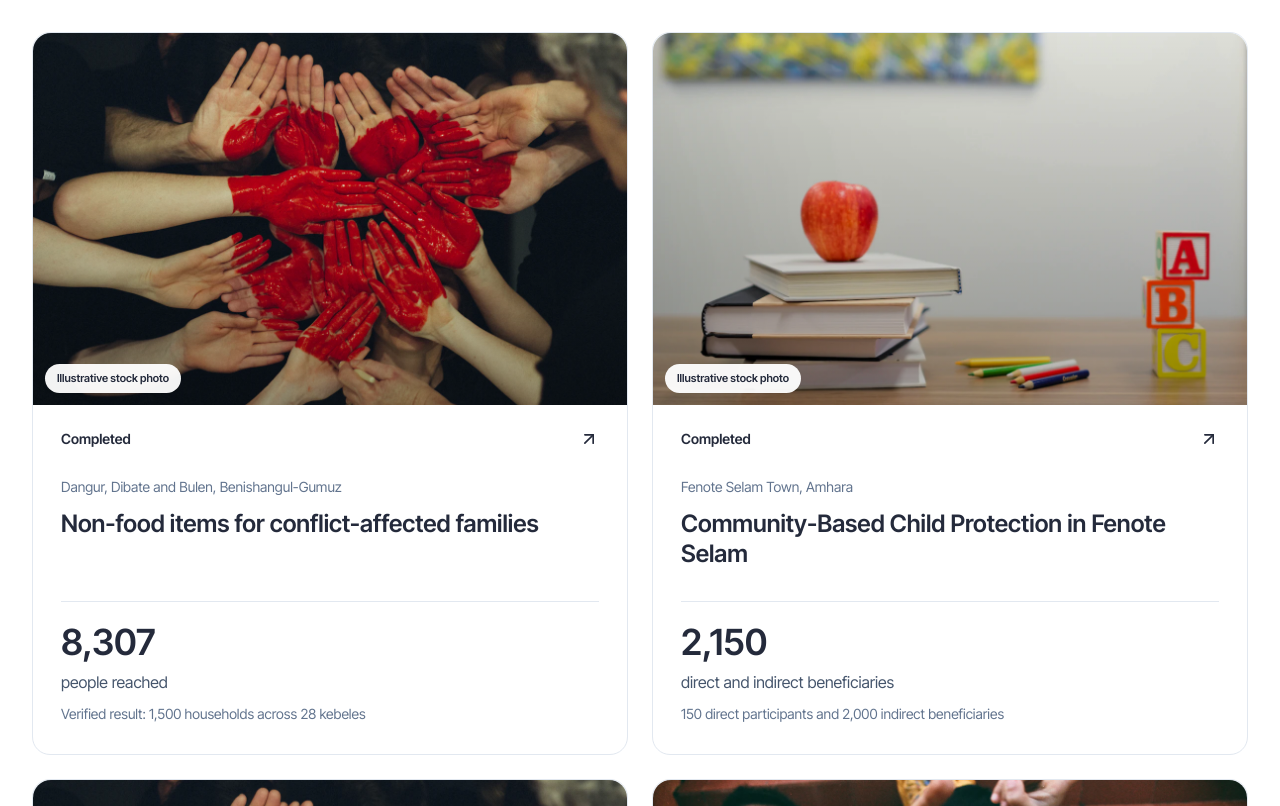
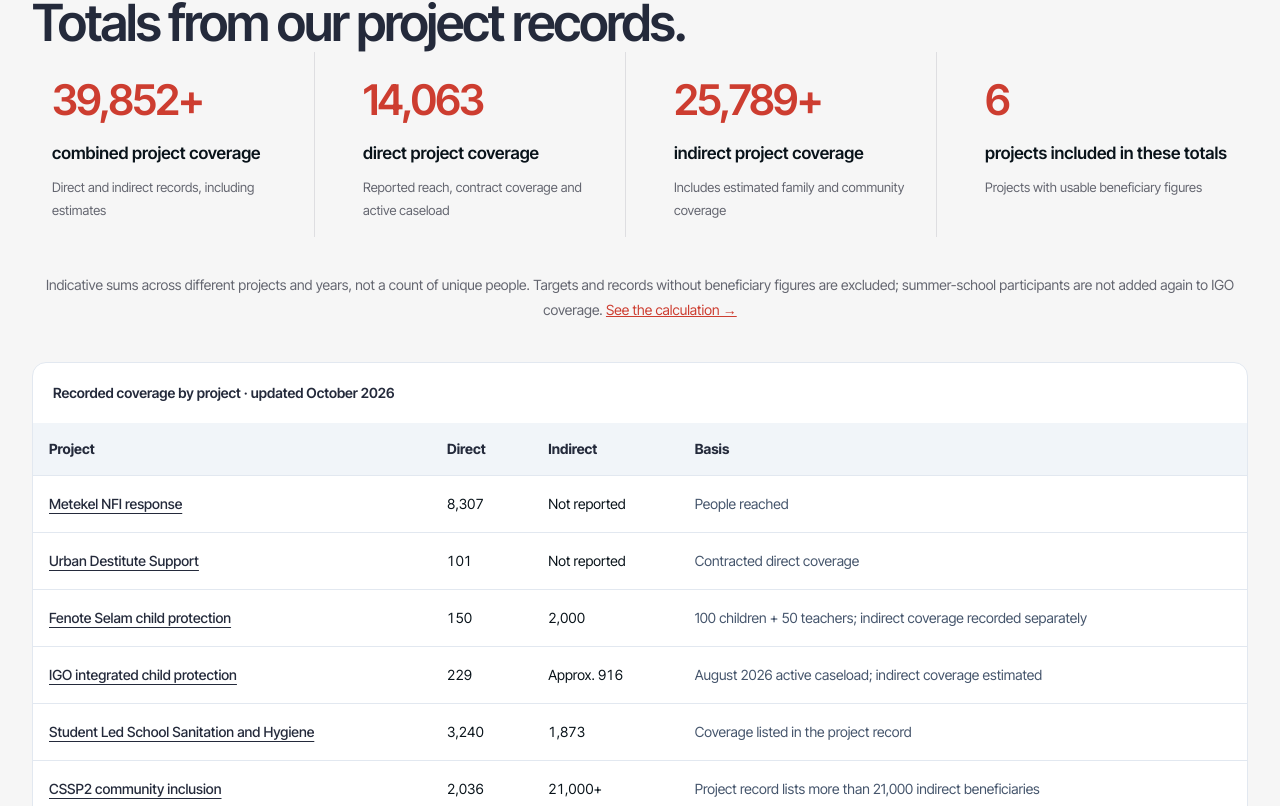
Before and after one commit to melakedf/mis-ethiopia, a Next.js app: page /impact in a window 1280 px wide. Shown: the part 654-1460 px from the top of the page. Built offline with nearby package versions, Linux system fonts and the light colour scheme.

Commit message:
Show calculated project coverage totals on MIS homepage and impact page

```diff
--- a/src/app/globals.css
+++ b/src/app/globals.css
@@ -341,3 +341,6 @@ footer .text-warm {color:#ff9e94;}
 @media (min-width:768px) and (max-width:1023px){.giving-about-grid,.giving-faq-grid{grid-template-columns:1fr}.giving-collage{max-width:600px;width:100%;margin:auto}}
 @media (max-width:767px){.giving-hero h1{font-size:clamp(2.3rem,8.5vw,3.5rem)}.giving-hero-main{padding-top:55px;padding-bottom:70px}.giving-partner-strip .text-link{margin-left:0}}
 @media (max-width:380px){.giving-purpose-grid{grid-template-columns:1fr}.giving-collage-note{padding:14px;font-size:12px}.giving-stat-grid strong{font-size:34px}}
+
+.portfolio-total-grid strong {font-size:clamp(2rem,3.3vw,3.3rem);white-space:nowrap;}
+@media(max-width:380px){.portfolio-total-grid strong{font-size:1.7rem}}
--- a/src/app/page.tsx
+++ b/src/app/page.tsx
@@ -1,3 +1,4 @@
+import { PortfolioTotals } from "@/components/sections/portfolio-totals";
 import Link from "next/link";
 import Image from "next/image";
 import { ArrowUpRight, ShieldCheck, Heart, BookOpen, Sprout, Target, Eye, HelpingHand } from "lucide-react";
@@ -18,7 +19,7 @@ export default function Home(){return <>
  <div className="site-wrap giving-hero-main"><div className="hero-copy giving-hero-content"><p className="giving-kicker giving-kicker-light">Support. Empower. Transform.</p><h1>Supporting children,<br/>families and communities<br/><span>across Ethiopia.</span></h1><p className="giving-hero-description">Multi Integrated Support connects child protection, education and humanitarian assistance with the priorities of the communities we serve.</p><div className="giving-hero-actions"><Action href="/donate">Support our work</Action><Link href="/projects" className="giving-story-link"><span><ArrowUpRight size={23}/></span>Explore our impact</Link></div></div></div>
  <p className="giving-photo-label">Temporary stock photo · MIS imagery coming soon</p>
 </section>
-<section className="site-section giving-soft"><div className="site-wrap"><div className="giving-center"><p className="giving-kicker">Our documented experience</p><h2 className="section-title">Our work, in documented numbers.</h2></div><div className="giving-stat-grid">{[projects[0],projects[1],projects[5],projects[3]].map(p=><Link key={p.slug} href={`/projects/${p.slug}`}><strong>{p.figure}</strong><h3>{p.unit}</h3><p>{p.qualifier}</p></Link>)}</div><p className="giving-section-note">Different projects and reporting periods. Figures represent distinct measures and are not a combined total.</p></div></section>
+<section className="site-section giving-soft"><div className="site-wrap"><div className="giving-center"><p className="giving-kicker">Our documented experience</p><h2 className="section-title">Our work, in documented numbers.</h2></div><PortfolioTotals/></div></section>
 <section className="giving-partner-strip"><div className="site-wrap"><div><p className="giving-kicker">Working with partners</p><h2>Local action. Shared commitment.</h2></div><p><strong>Current initiative:</strong> Institute for Global Outreach (IGO)<br/><strong>Past project partners include:</strong> IOM / RRF, Nexus Ethiopia and the Ministry of Women and Social Affairs.</p><Link href="/partners" className="text-link">View partnership records <ArrowUpRight size={18}/></Link></div></section>
 <section className="site-section giving-soft"><div className="site-wrap giving-about-grid"><div className="giving-collage"><ProjectPhoto media={mediaLibrary.support} className="giving-collage-main" sizes="(max-width: 900px) 90vw, 42vw"/><ProjectPhoto media={mediaLibrary.education} className="giving-collage-small" sizes="(max-width: 900px) 45vw, 22vw"/><div className="giving-collage-note"><Heart size={24}/><span>Rooted in communities.<br/><strong>Driven by care.</strong></span></div></div><div><p className="giving-kicker">About MIS Ethiopia</p><h2 className="section-title">Community-led support.<br/><span className="giving-muted">From immediate needs to opportunity.</span></h2><p className="giving-body">Multi Integrated Support is an Ethiopian national civil society organization. We connect immediate assistance with long-term development for disadvantaged mothers, children and hard-to-reach communities.</p><div className="giving-purpose-grid"><article><span className="giving-icon"><Target/></span><h3>Our mission</h3><p>Improve access to health and education, support income generation and care for the environment through community participation.</p></article><article className="giving-red-card"><span className="giving-icon"><Eye/></span><h3>Our vision</h3><p>Poor, disadvantaged and hard-to-reach communities living in safe and decent conditions.</p></article></div><Action href="/about">Get to know MIS</Action></div></div></section>
 <section className="site-section giving-services"><div className="site-wrap"><div className="giving-center"><p className="giving-kicker">Our programs</p><h2 className="section-title">Connected support.<br/>For every stage of life.</h2></div><div className="giving-service-grid">{services.map(s=><article key={s.title} className="giving-service-card"><span className="giving-icon"><s.icon/></span><h3>{s.title}</h3><p>{s.body}</p><Link href={s.href} className="giving-card-link">Explore program <ArrowUpRight size={22}/></Link></article>)}</div><p className="giving-section-note">Eight complementary areas. One community-centered approach. <Link href="/programs">Explore all programs <ArrowUpRight size={16}/></Link></p></div></section>
--- /dev/null
+++ b/src/components/sections/portfolio-totals.tsx
@@ -0,0 +1,11 @@
+import Link from "next/link";
+import { portfolioTotals, formatCoverage } from "@/data/portfolio-totals";
+export function PortfolioTotals() {
+  const stats = [
+    { value: `${formatCoverage(portfolioTotals.combined)}+`, label: "combined project coverage", note: "Direct and indirect records, including estimates" },
+    { value: formatCoverage(portfolioTotals.direct), label: "direct project coverage", note: "Reported reach, contract coverage and active caseload" },
+    { value: `${formatCoverage(portfolioTotals.indirect)}+`, label: "indirect project coverage", note: "Includes estimated family and community coverage" },
+    { value: String(portfolioTotals.projects), label: "projects included in these totals", note: "Projects with usable beneficiary figures" },
+  ];
+  return <><div className="giving-stat-grid portfolio-total-grid">{stats.map(stat => <Link key={stat.label} href="/impact#portfolio-totals"><strong>{stat.value}</strong><h3>{stat.label}</h3><p>{stat.note}</p></Link>)}</div><p className="giving-section-note">Indicative sums across different projects and years, not a count of unique people. Targets and records without beneficiary figures are excluded; summer-school participants are not added again to IGO coverage. <Link href="/impact#portfolio-totals">See the calculation →</Link></p></>;
+}
--- /dev/null
+++ b/src/data/portfolio-totals.ts
@@ -0,0 +1,14 @@
+// Sums of recorded coverage, not deduplicated people or audited outcomes.
+// Missing indirect figures contribute nothing to the sum, rather than implying zero coverage.
+export const coverageRecords = [
+  { slug: "metekel-nfi-response", title: "Metekel NFI response", direct: 8307, indirect: null, basis: "People reached" },
+  { slug: "urban-destitute-support", title: "Urban Destitute Support", direct: 101, indirect: null, basis: "Contracted direct coverage" },
+  { slug: "fenote-selam-child-protection", title: "Fenote Selam child protection", direct: 150, indirect: 2000, basis: "100 children + 50 teachers; indirect coverage recorded separately" },
+  { slug: "integrated-child-protection", title: "IGO integrated child protection", direct: 229, indirect: 916, basis: "August 2026 active caseload; indirect coverage estimated" },
+  { slug: "student-led-school-sanitation-hygiene", title: "Student Led School Sanitation and Hygiene", direct: 3240, indirect: 1873, basis: "Coverage listed in the project record" },
+  { slug: "cssp2-community-inclusion", title: "CSSP2 community inclusion", direct: 2036, indirect: 21000, basis: "Project record lists more than 21,000 indirect beneficiaries" },
+];
+const direct = coverageRecords.reduce((sum, p) => sum + p.direct, 0);
+const indirect = coverageRecords.reduce((sum, p) => sum + (p.indirect ?? 0), 0);
+export const portfolioTotals = { direct, indirect, combined: direct + indirect, projects: coverageRecords.length };
+export const formatCoverage = (value: number) => value.toLocaleString("en-US");
```
Also changed, not shown: src/app/impact/page.tsx (+3 -1 lines), 1 other file (tests, documents, lock files or other folders).
